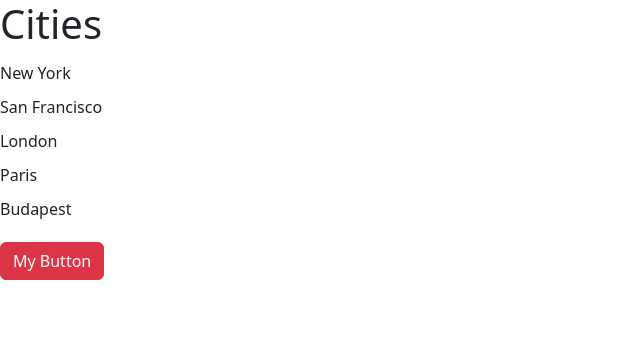
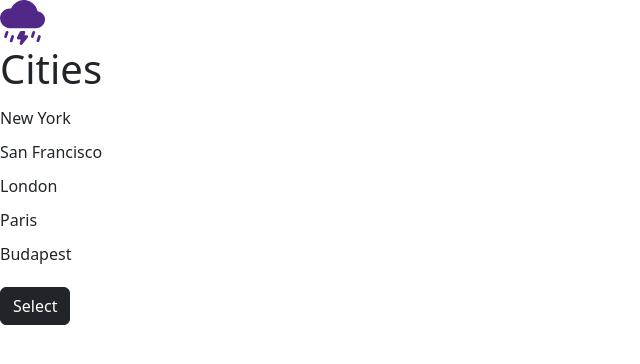
Before and after one commit to AmberMichaelis/react18, a React (Vite) app: page / in a window 1280 px wide. Shown: the top 364 px of the page, without its empty margins (0-640 px from the left). Built offline with nearby package versions, Linux system fonts and the light colour scheme.

Commit message:
Added a purple rain storm icon with react-icons just to spicy things up.

```diff
--- a/package.json
+++ b/package.json
@@ -13,6 +13,7 @@
     "@types/styled-components": "^5.1.26",
     "react": "^18.2.0",
     "react-dom": "^18.2.0",
+    "react-icons": "^4.10.1",
     "styled-components": "^6.0.5"
   },
   "devDependencies": {
--- a/src/App.tsx
+++ b/src/App.tsx
@@ -4,6 +4,7 @@ import { useState } from 'react';
 import Alert from './components/Alert';
 import Button from './components/Button';
 import ListGroup from './components/ListGroup';
+import { BsFillCloudLightningRainFill } from 'react-icons/bs';
 
 function App() {
   const [alertVisible, setAlertVisibility] = useState(false);
@@ -18,14 +19,19 @@ function App() {
 
   return (
     <div>
-     {alertVisible && <Alert onClose={() => setAlertVisibility(false)}>Messages Just <br/> <span>In the Span of Time</span></Alert>}
+      {alertVisible && (
+        <Alert onClose={() => setAlertVisibility(false)}>
+          Incoming Storm Alert <br /> <span>Start Building the Ark</span>
+        </Alert>
+      )}
+      <BsFillCloudLightningRainFill color='#512888' size='45' />
       <ListGroup
         items={items}
         heading='Cities'
         onSelectItem={handleSelectItem}
       />
-      <Button color='danger' onClick={() => setAlertVisibility(true)}>
-        My Button
+      <Button color='dark' onClick={() => setAlertVisibility(true)}>
+        Select
       </Button>
     </div>
   );
```
Also changed, not shown: 1 other file (tests, documents, lock files or other folders).
